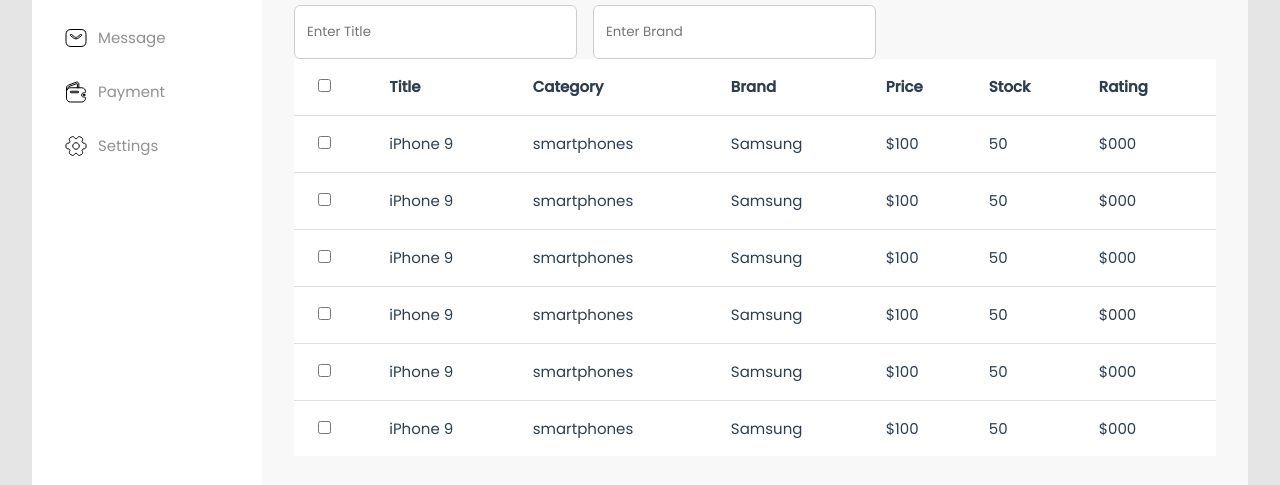
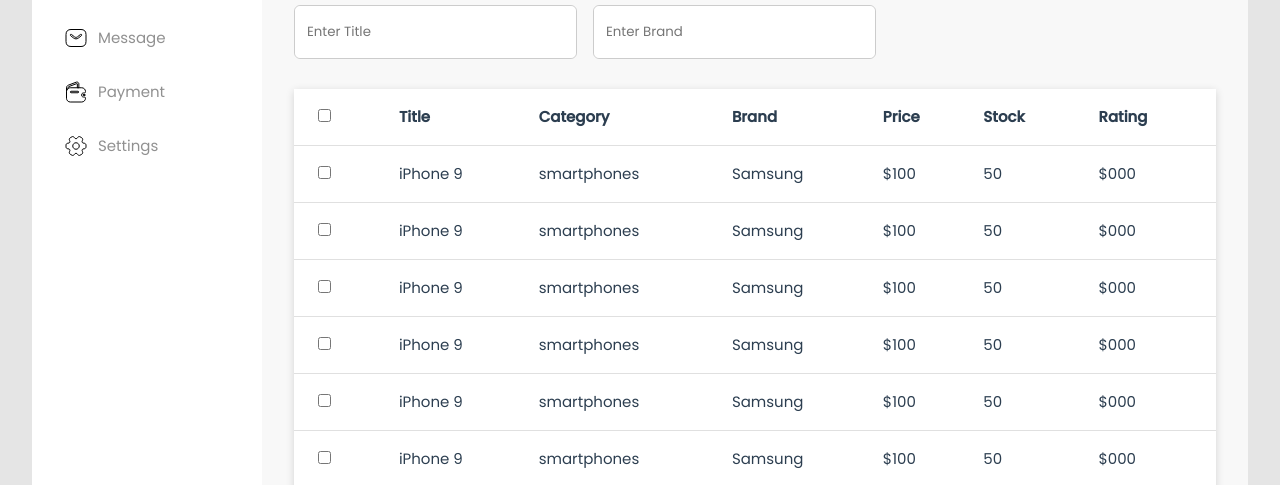
Before and after one commit to AlexanderStanevko/ReizTechVue3, a Vue app: page /products in a window 1280 px wide. Shown: the part 312-797 px from the top of the page. Built offline with nearby package versions, Linux system fonts and the light colour scheme.

Commit message:
Add table styles

```diff
--- a/src/assets/base.scss
+++ b/src/assets/base.scss
@@ -18,11 +18,13 @@
   --vt-c-divider-light-2: rgba(60, 60, 60, 0.12);
   --vt-c-divider-dark-1: rgba(84, 84, 84, 0.65);
   --vt-c-divider-dark-2: rgba(84, 84, 84, 0.48);
+  --vt-c-divider-dark-3: rgba(129, 128, 128, 0.48);
 
   --vt-c-text-light-1: var(--vt-c-indigo);
   --vt-c-text-light-2: rgba(60, 60, 60, 0.66);
   --vt-c-text-dark-1: var(--vt-c-white);
   --vt-c-text-dark-2: rgba(235, 235, 235, 0.64);
+  --vt-c-text-dark-3: rgba(192, 186, 186, 0.64);
 }
 
 :root {
--- /dev/null
+++ b/src/assets/custom-scrollbar.scss
@@ -0,0 +1,20 @@
+// Стили для скроллбара
+::-webkit-scrollbar {
+  width: 8px;
+  height: 8px;
+  border-radius: 4px;
+  background-color: transparent;
+}
+
+::-webkit-scrollbar-track {
+  background-color: var(--vt-c-white-mute);
+}
+
+::-webkit-scrollbar-thumb {
+  background-color: var(--vt-c-text-dark-3);
+  border-radius: 4px;
+}
+
+::-webkit-scrollbar-thumb:hover {
+  background-color: var( --vt-c-divider-dark-3);
+}
--- a/src/assets/main.scss
+++ b/src/assets/main.scss
@@ -1,5 +1,6 @@
 
 @import './base.scss';
+@import './custom-scrollbar';
 
 
 #app {
--- a/src/components/App/AppTable.vue
+++ b/src/components/App/AppTable.vue
@@ -1,30 +1,36 @@
 <template>
-  <div class="table-container">
-    <table>
-      <thead>
-        <tr>
+  <div class="app-table">
+    <table class="app-table__table">
+      <thead class="app-table__header">
+        <tr class="app-table__row">
           <th v-if="selection !== 'none'"
+              class="app-table__cell app-table__cell--header"
               scope="col">
             <input type="checkbox"
                    v-if="selection === 'multiple'"
-@change="toggleAllRowsSelection" />
+                   @change="toggleAllRowsSelection"
+                   class="app-table__checkbox" />
           </th>
           <th v-for="column in propColumns"
               :key="column.name"
+              class="app-table__cell app-table__cell--header"
               scope="col">{{ column.label }}</th>
         </tr>
       </thead>
-      <tbody>
+      <tbody class="app-table__body">
         <template v-for="row in internalRows"
                   :key="row[propRowKey]">
-          <tr :class="{ 'is-selected': row.selected }">
-            <td v-if="selection !== 'none'">
+          <tr :class="['app-table__row', { 'app-table__row--selected': row.selected }]">
+            <td v-if="selection !== 'none'"
+                class="app-table__cell">
               <input type="checkbox"
                      v-model="row.selected"
-@change="() => emitRowSelection(row)" />
+                     @change="() => emitRowSelection(row)"
+                     class="app-table__checkbox" />
             </td>
             <td v-for="column in propColumns"
-:key="column.name">{{ row[column.name] }}</td>
+                :key="column.name"
+                class="app-table__cell">{{ row[column.name] }}</td>
           </tr>
         </template>
       </tbody>
@@ -130,13 +136,9 @@
 })
 </script>
 
-<style scoped>
-.table-container {
-  width: 100%;
-  overflow-x: auto;
-}
-
-table {
+<style lang="scss" scoped>
+.app-table {
+  &__table {
     width: 100%;
     border-collapse: collapse;
     text-align: left;
@@ -144,40 +146,46 @@
     box-shadow: 0 2px 8px rgba(0, 0, 0, 0.15);
   }
 
-th, td {
+  &__header, &__body {
+    // Стили для заголовка и тела таблицы
+  }
+
+  &__row {
+    transition: background-color 0.3s ease; // Добавляем анимацию для фона строки
+
+    &:hover {
+      background-color: #f5f5f5;
+    }
+
+    &--selected, &--selected:hover {
+      background-color: #eeeff3;
+    }
+  }
+
+  &__cell {
     padding: 16px;
     border-bottom: 1px solid #e0e0e0;
-}
 
-th {
+    &--header {
       background-color: white;
       font-weight: bold;
     }
-
-tr:hover {
-  background-color: #f5f5f5;
   }
 
-tr.is-selected, tr.is-selected:hover {
-  background-color: #e8eaf6;
+  &__checkbox {
+    cursor: pointer;
   }
 
-input[type="checkbox"] {
-  /* Стилизация чекбоксов, если требуется */
+  &__cell:first-child, &__cell:last-child {
+    padding-left: 24px;
+    padding-right: 24px;
+  }
 }
 
-/* Дополнительные стили для заголовка и ячеек */
-th:first-child, td:first-child {
-  padding-left: 24px;
-}
-
-th:last-child, td:last-child {
-  padding-right: 24px;
-}
-
-/* Стили для скроллбара, если таблица прокручивается */
+// Стили для скроллбара
 ::-webkit-scrollbar {
   height: 4px;
+  width: 4px;
 }
 
 ::-webkit-scrollbar-track {
@@ -186,9 +194,8 @@
 
 ::-webkit-scrollbar-thumb {
   background: #888;
-}
-
-::-webkit-scrollbar-thumb:hover {
+  &:hover {
     background: #555;
   }
+}
 </style>
--- a/src/components/Product/ProductInformationTable.vue
+++ b/src/components/Product/ProductInformationTable.vue
@@ -59,6 +59,18 @@
       {
         id: 10, title: 'iPhone 9', category: 'smartphones', brand: 'Samsung', price: '$100', stock: '50', rating: '$000',
       },
+      {
+        id: 11, title: 'iPhone 9', category: 'smartphones', brand: 'Samsung', price: '$100', stock: '50', rating: '$000',
+      },
+      {
+        id: 12, title: 'iPhone 9', category: 'smartphones', brand: 'Samsung', price: '$100', stock: '50', rating: '$000',
+      },
+      {
+        id: 13, title: 'iPhone 9', category: 'smartphones', brand: 'Samsung', price: '$100', stock: '50', rating: '$000',
+      },
+      {
+        id: 14, title: 'iPhone 9', category: 'smartphones', brand: 'Samsung', price: '$100', stock: '50', rating: '$000',
+      },
     ])
 
     return {
--- a/src/layouts/MainLayout.vue
+++ b/src/layouts/MainLayout.vue
@@ -56,6 +56,7 @@
     flex-direction: column;
     flex-grow: 1;
     padding: 2rem;
+    overflow-y: auto;
   }
 
   &__header {
@@ -64,7 +65,7 @@
 
   &__view {
     flex-grow: 1;
-    overflow-y: auto;
+    // overflow-y: auto;
   }
 }
 </style>
--- a/src/pages/ProductsPage.vue
+++ b/src/pages/ProductsPage.vue
@@ -3,8 +3,9 @@
     <ProductInformationHeader
       v-model:titleValue="title"
       v-model:brandValue="brand"
+      class="products-page__header"
     />
-    <ProductInformationTable />
+    <ProductInformationTable class="products-page__table"/>
 
   </main>
 </template>
@@ -34,6 +35,8 @@
 
 <style lang="scss" scoped>
 .products-page {
-  /* Ваши стили для страницы продуктов */
+  &__header {
+    margin-bottom: 30px;
+  }
 }
 </style>
```
Lines whose indentation alone changed are shown as unchanged.
